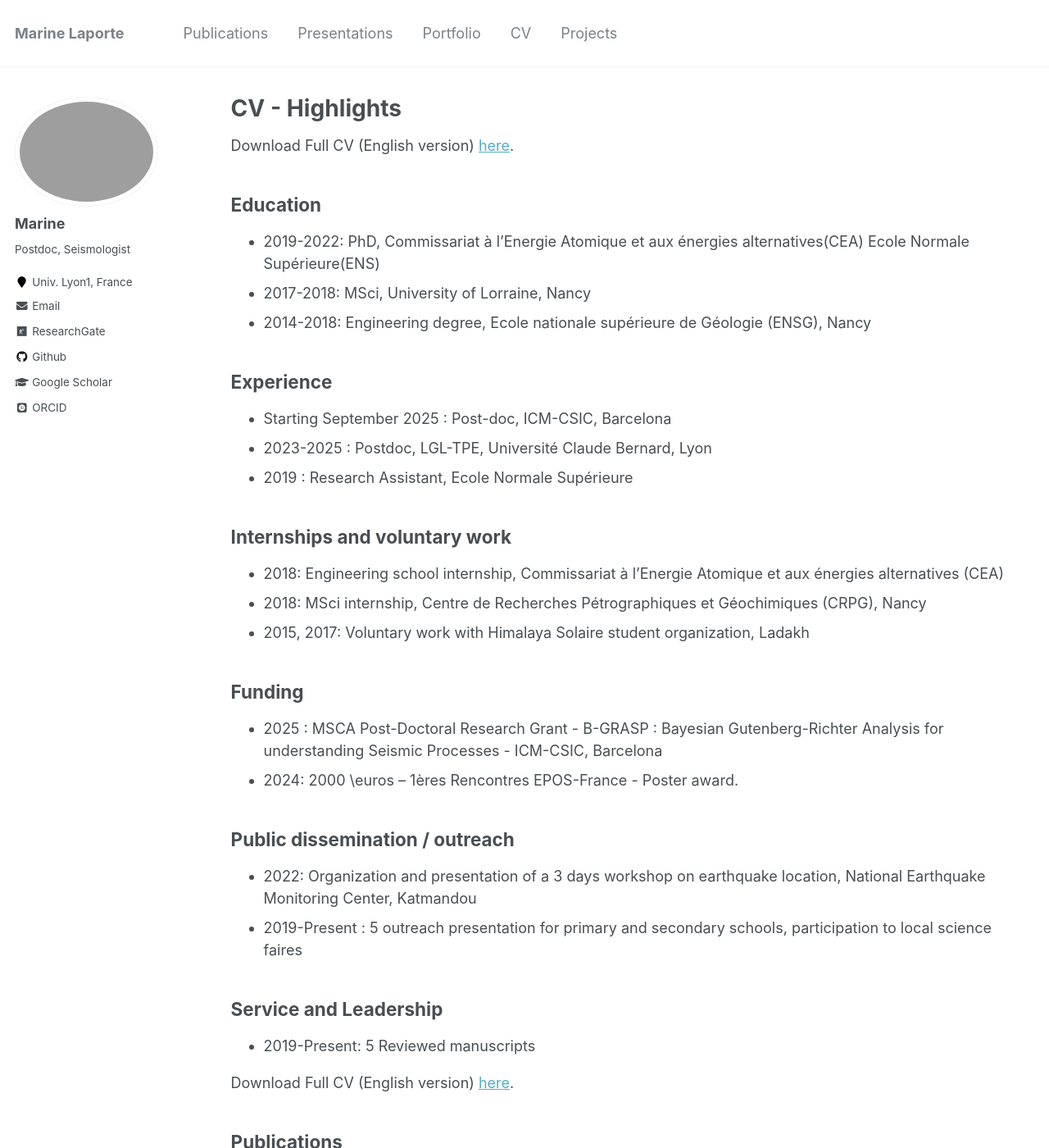
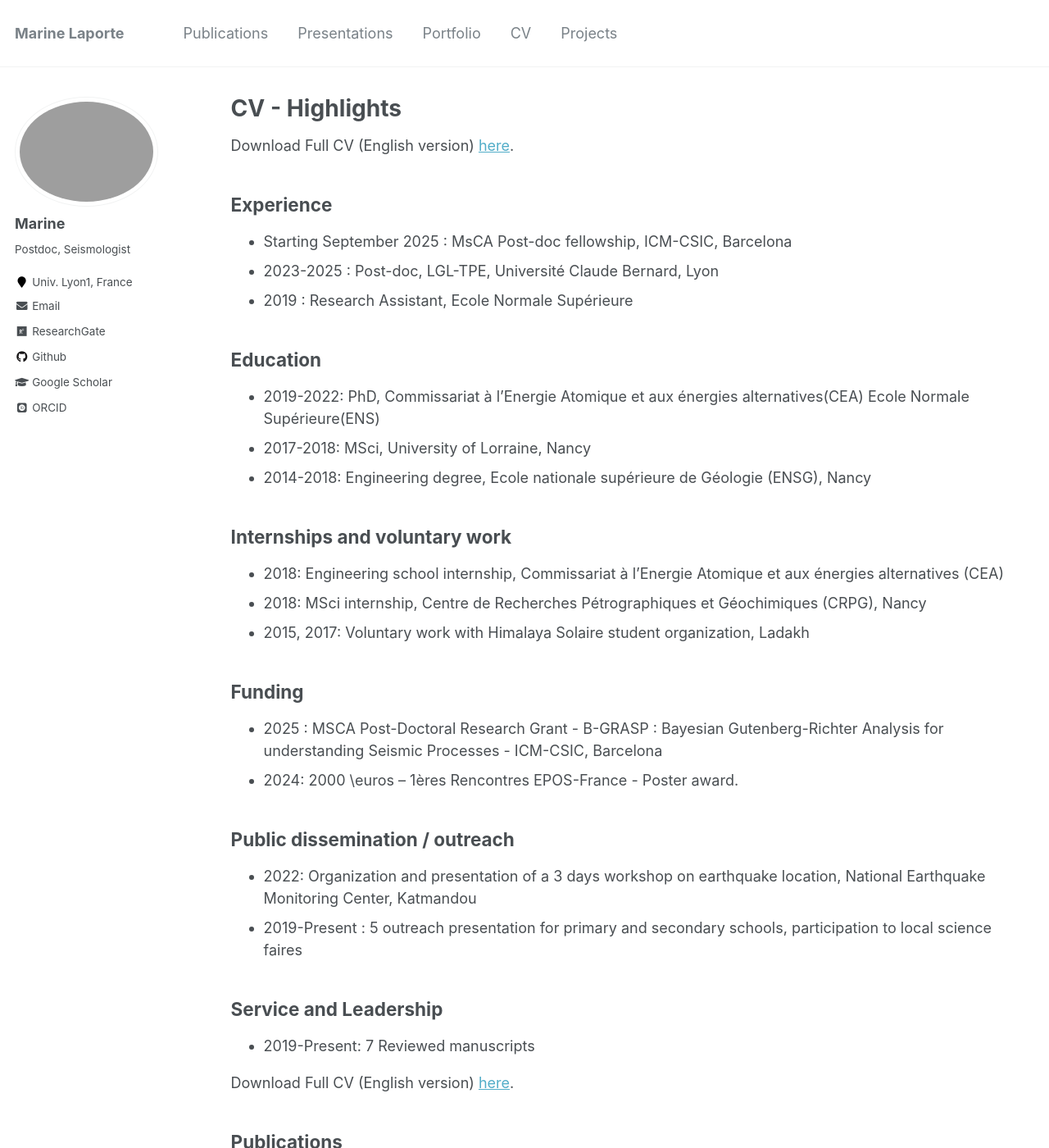
Before and after one commit to Marine-Laporte/Marine-Laporte.github.io, a Jekyll site: the page built from _pages/cv.md, in a window 1280 px wide and 1400 px high. Shown: the whole window at 82% size. Built offline with Jekyll 4.4.1, drawn with Linux system fonts in a browser that asks for light colours; some web fonts are replaced.

Commit message:
update cv

```diff
--- a/_pages/cv.md
+++ b/_pages/cv.md
@@ -11,17 +11,18 @@ redirect_from:
 Download Full CV (English version) [here](/files/Marine_LAPORTE_CV.pdf).
 
 
+
+## Experience
+
+* Starting September 2025 : MsCA Post-doc fellowship, ICM-CSIC, Barcelona
+* 2023-2025 : Post-doc, LGL-TPE, Université Claude Bernard, Lyon
+* 2019 : Research Assistant, Ecole Normale Supérieure
+
 ## Education
 
 * 2019-2022: PhD, Commissariat à l'Energie Atomique et aux énergies alternatives(CEA) Ecole Normale Supérieure(ENS)
 * 2017-2018: MSci, University of Lorraine, Nancy
 * 2014-2018: Engineering degree, Ecole nationale supérieure de Géologie (ENSG), Nancy
-
-## Experience
-
-* Starting September 2025 : Post-doc, ICM-CSIC, Barcelona
-* 2023-2025 : Postdoc, LGL-TPE, Université Claude Bernard, Lyon
-* 2019 : Research Assistant, Ecole Normale Supérieure
 
 ## Internships and voluntary work
 
@@ -38,7 +39,7 @@ Download Full CV (English version) [here](/files/Marine_LAPORTE_CV.pdf).
 * 2019-Present : 5 outreach presentation for primary and secondary schools, participation to local science faires
 
 ## Service and Leadership
-* 2019-Present: 5 Reviewed manuscripts
+* 2019-Present: 7 Reviewed manuscripts
 
 
 Download Full CV (English version) [here](/files/Marine_LAPORTE_CV.pdf).
```
